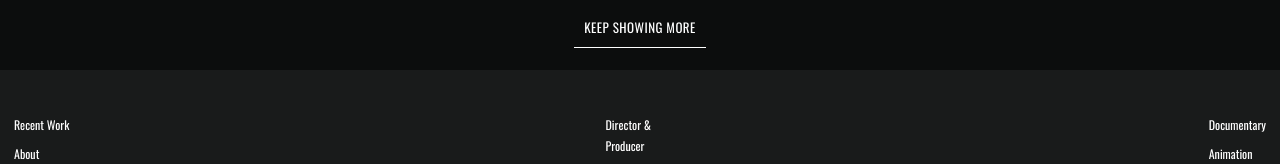
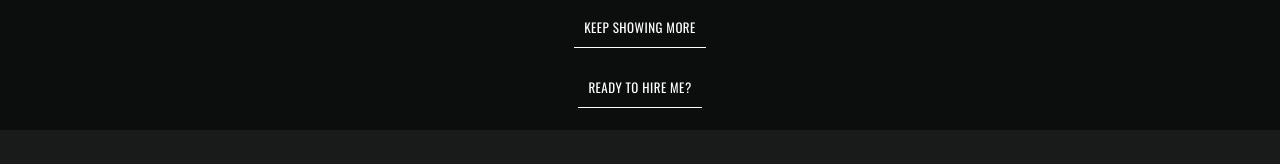
Before and after one commit to mwkwsd/sensensomething, a React (Create React App) app: page /videos/director-of-photography in a window 1280 px wide. Shown: the part 1452-1616 px from the top of the page. Built offline with nearby package versions, Linux system fonts and the light colour scheme.

Commit message:
`HireMeButton` added

```diff
--- /dev/null
+++ b/src/components/atoms/buttons/HireMeButton.tsx
@@ -0,0 +1,36 @@
+import { Button } from '@mui/material'
+import { Link, useLocation } from 'react-router-dom'
+
+export function HireMeButton() {
+  const location = useLocation()
+  const isHomePage = location.pathname === '/'
+
+  if (isHomePage) {
+    return null
+  }
+
+  return (
+    <Button
+      component={Link}
+      to="/#contact"
+      sx={{
+        color: 'white',
+        margin: '16px auto',
+        display: 'block',
+        position: 'relative',
+        textAlign: 'center',
+        paddingBottom: '1rem',
+      }}
+    >
+      <div
+        style={{
+          borderBottom: '1px solid white',
+          display: 'inline',
+          padding: '0 10px 10px',
+        }}
+      >
+        READY TO HIRE ME?
+      </div>
+    </Button>
+  )
+}
--- a/src/components/organisms/videoList/VideoList.tsx
+++ b/src/components/organisms/videoList/VideoList.tsx
@@ -3,6 +3,7 @@ import { IVideoInfo } from '../../../common/interfaces/IVideoInfo'
 import { PageTitle } from '../../atoms/pageTitle/PageTitle'
 import { VideoCard } from '../../molecules/videoCard/VideoCard'
 import { ShowMoreButton } from '../../atoms/buttons/ShowMoreButton'
+import { HireMeButton } from '../../atoms/buttons/HireMeButton'
 import { useState } from 'react'
 
 type VideoListProps = {
@@ -17,12 +18,18 @@ export function VideoList({ videos, pageType }: VideoListProps) {
   )
 
   const handleShowMore = () => {
-    const currentVisibleCount = visibleVideos.length;
-    const nextVisibleVideos = videos.slice(currentVisibleCount, currentVisibleCount + videosPerPage);
-    setVisibleVideos((prevVisibleVideos: IVideoInfo[]) => [...prevVisibleVideos, ...nextVisibleVideos]);
-  };
+    const currentVisibleCount = visibleVideos.length
+    const nextVisibleVideos = videos.slice(
+      currentVisibleCount,
+      currentVisibleCount + videosPerPage
+    )
+    setVisibleVideos((prevVisibleVideos: IVideoInfo[]) => [
+      ...prevVisibleVideos,
+      ...nextVisibleVideos,
+    ])
+  }
 
-  const allVideosDisplayed = visibleVideos.length === videos.length;
+  const allVideosDisplayed = visibleVideos.length === videos.length
 
   const videoComponents = visibleVideos.map((video: IVideoInfo) => (
     <Grid item xs={12} md={6} key={`grid-item-video-list-${video.title}`}>
@@ -43,9 +50,8 @@ export function VideoList({ videos, pageType }: VideoListProps) {
       <Grid container spacing={2}>
         {videoComponents}
       </Grid>
-      {!allVideosDisplayed && (
-        <ShowMoreButton onClick={handleShowMore} />
-      )}
+      {!allVideosDisplayed && <ShowMoreButton onClick={handleShowMore} />}
+      <HireMeButton />
     </>
   )
 }
```
